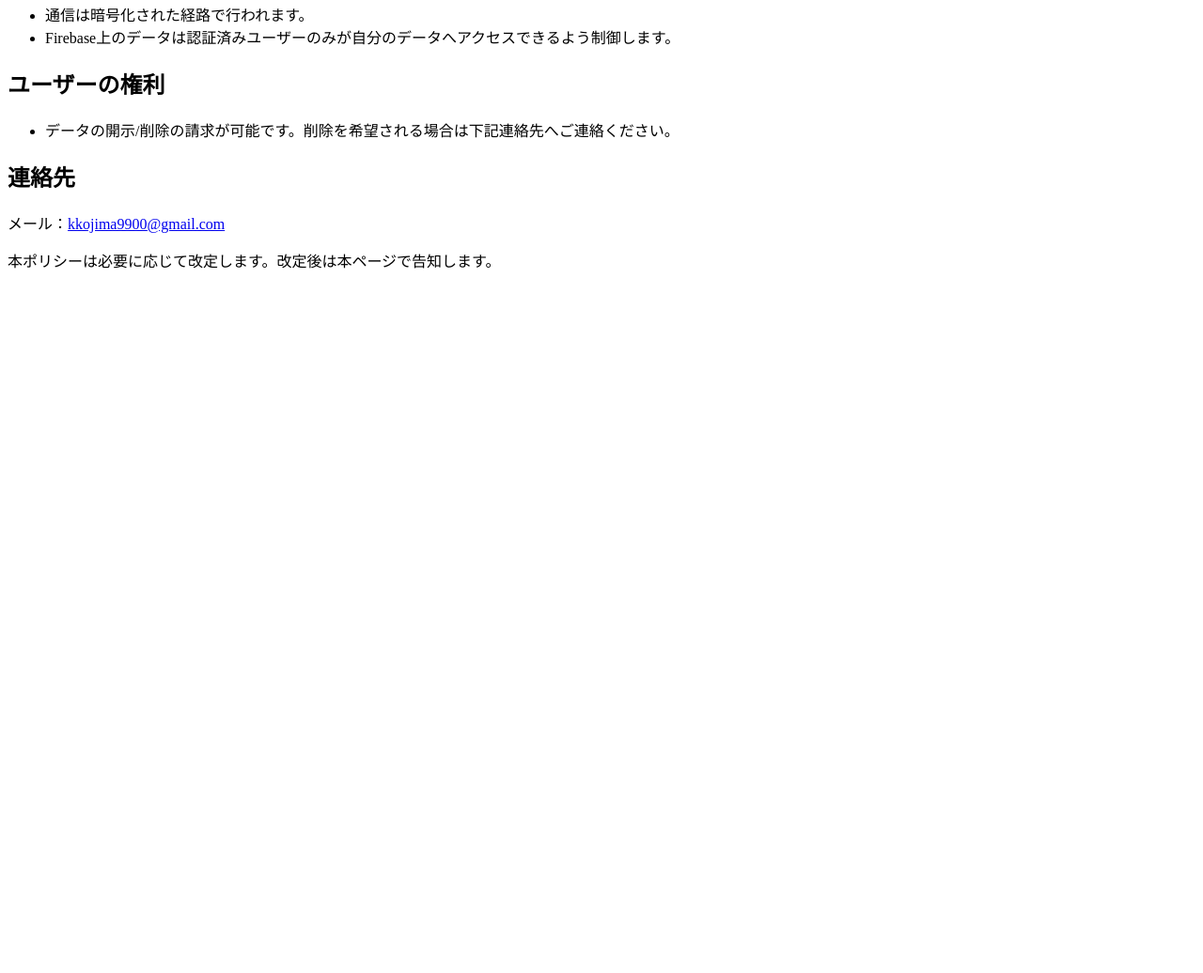
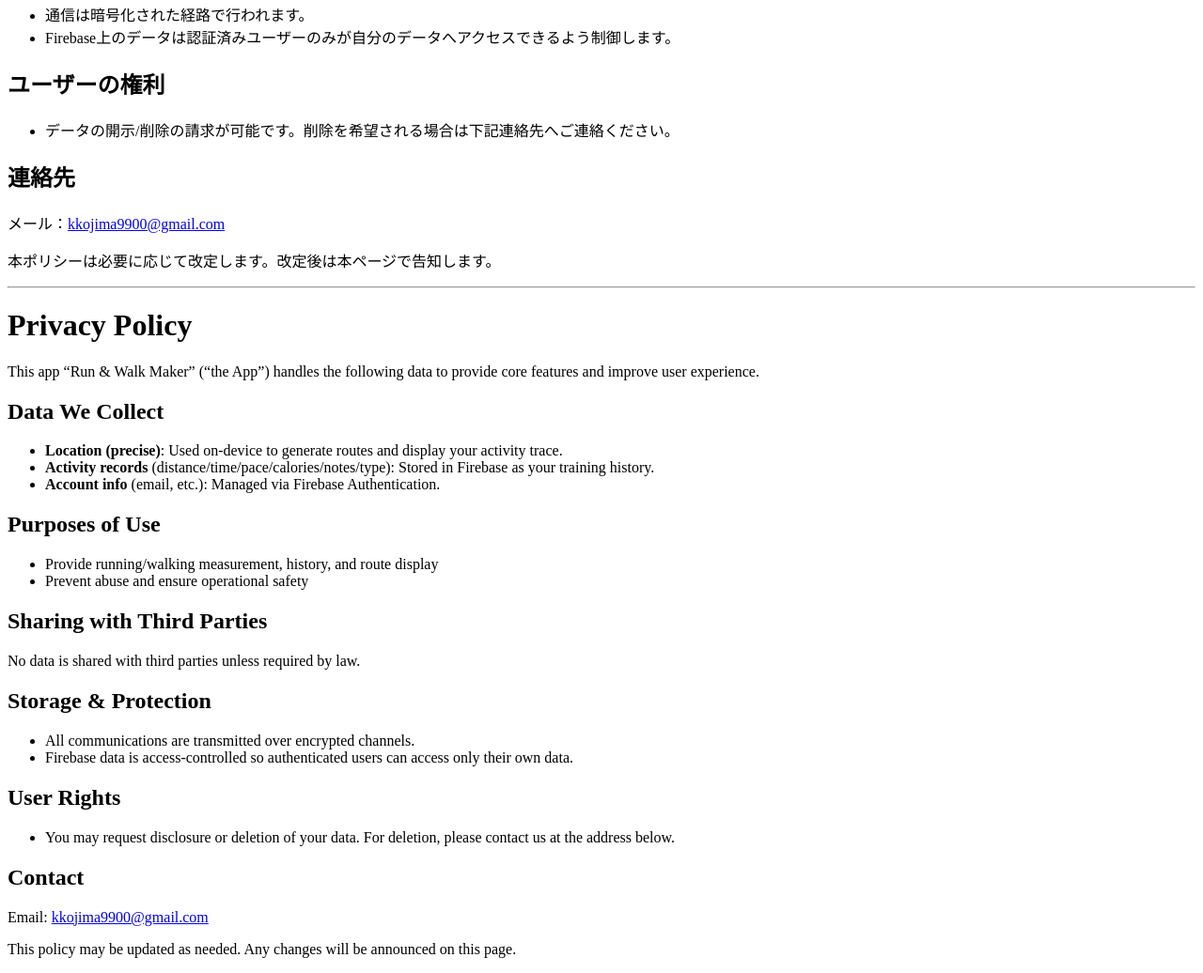
Before and after one commit to run-walk-privacy/run-walk-privacy, a plain HTML site: page index.html in a window 1280 px wide. Shown: the part 553-1589 px from the top of the page at 94% size. Before the commit the page ends 858 px from the top, so only its background shows below. Drawn offline with Linux system fonts and the light colour scheme.

Commit message:
Update index.html

```diff
--- a/index.html
+++ b/index.html
@@ -41,4 +41,40 @@
 
 <p>本ポリシーは必要に応じて改定します。改定後は本ページで告知します。</p>
 </body>
+<hr>
+<h1>Privacy Policy</h1>
+<p>This app “Run & Walk Maker” (“the App”) handles the following data to provide core features and improve user experience.</p>
+
+<h2>Data We Collect</h2>
+<ul>
+  <li><strong>Location (precise)</strong>: Used on-device to generate routes and display your activity trace.</li>
+  <li><strong>Activity records</strong> (distance/time/pace/calories/notes/type): Stored in Firebase as your training history.</li>
+  <li><strong>Account info</strong> (email, etc.): Managed via Firebase Authentication.</li>
+</ul>
+
+<h2>Purposes of Use</h2>
+<ul>
+  <li>Provide running/walking measurement, history, and route display</li>
+  <li>Prevent abuse and ensure operational safety</li>
+</ul>
+
+<h2>Sharing with Third Parties</h2>
+<p>No data is shared with third parties unless required by law.</p>
+
+<h2>Storage & Protection</h2>
+<ul>
+  <li>All communications are transmitted over encrypted channels.</li>
+  <li>Firebase data is access-controlled so authenticated users can access only their own data.</li>
+</ul>
+
+<h2>User Rights</h2>
+<ul>
+  <li>You may request disclosure or deletion of your data. For deletion, please contact us at the address below.</li>
+</ul>
+
+<h2>Contact</h2>
+<p>Email: <a href="mailto:kkojima9900@gmail.com">kkojima9900@gmail.com</a></p>
+
+<p>This policy may be updated as needed. Any changes will be announced on this page.</p>
+
 </html>
```
